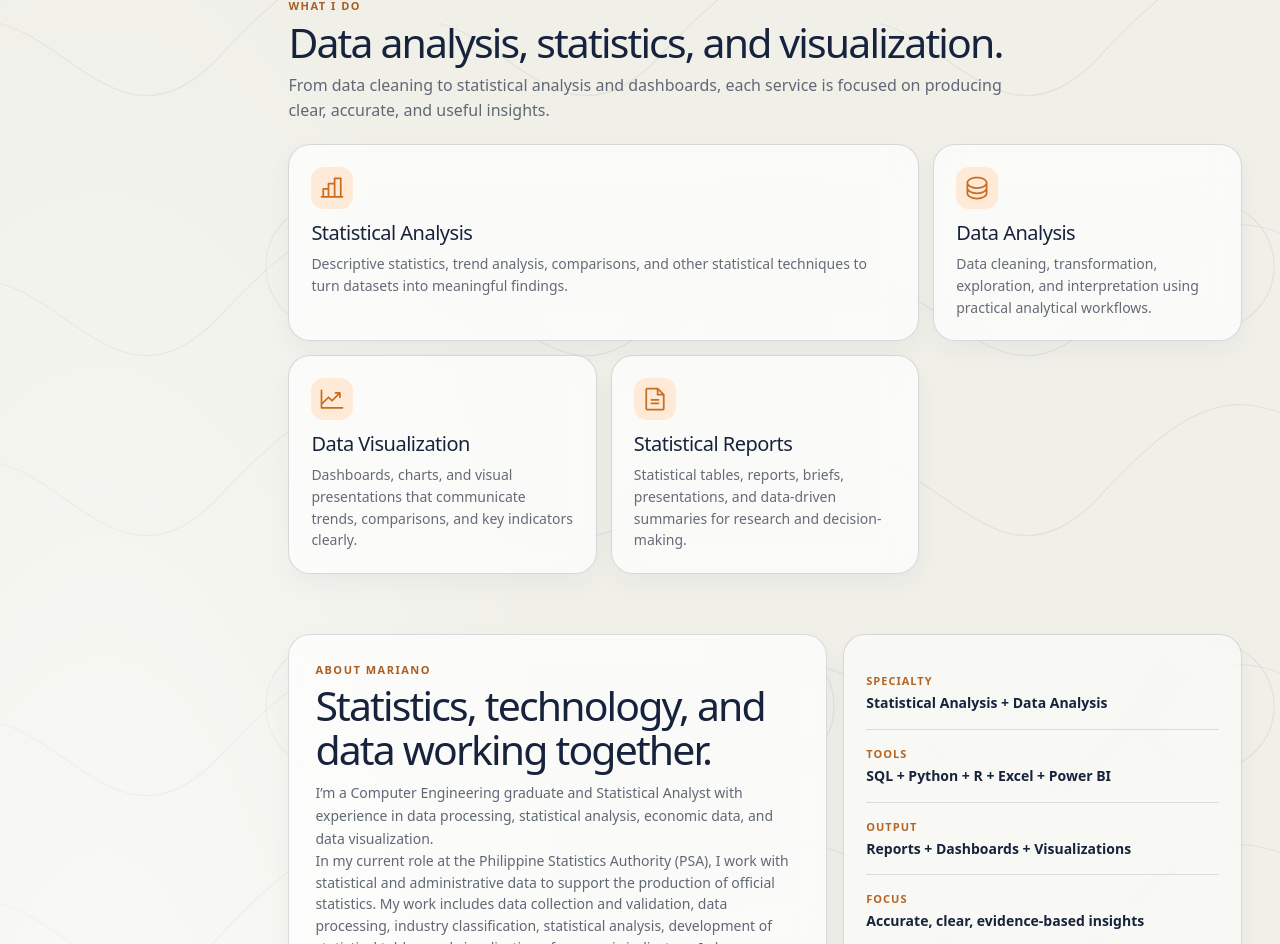
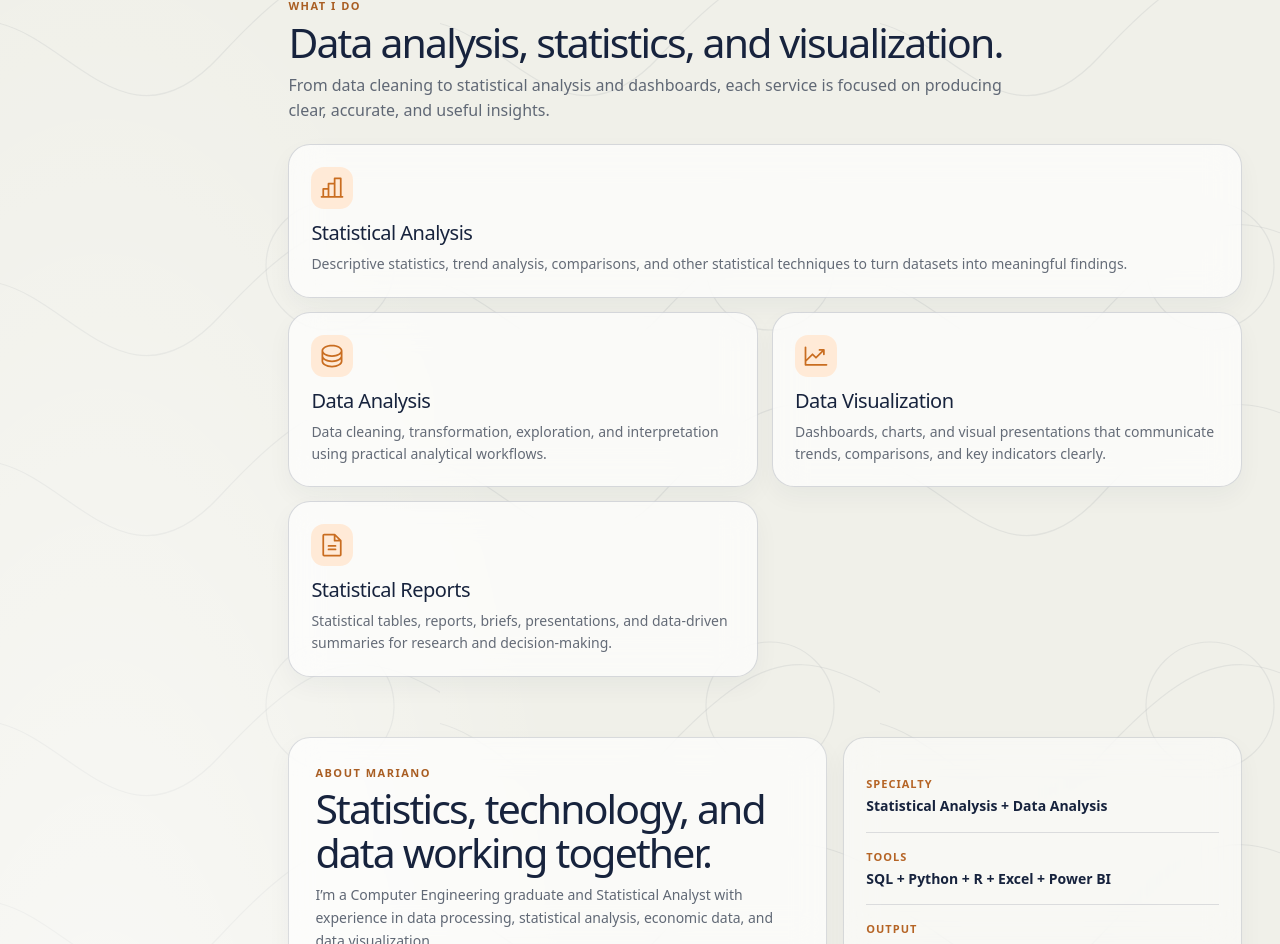
Before and after one commit to marianodags/My-Portfolio, a React (Vite) app: page / in a window 1280 px wide. Shown: the part 2014-2958 px from the top of the page. Built offline with nearby package versions, Linux system fonts and the light colour scheme.

Commit message:
Tune responsive dashboard card grid

```diff
--- a/src/index.css
+++ b/src/index.css
@@ -98,3 +98,7 @@ main{min-width:0}
 .social-pill:hover{border-color:var(--orange);color:#a95e23}
 .project-detail-link{display:inline-flex;align-items:center;gap:5px;margin-top:14px;font-size:12px;font-weight:800;color:#a95e23}
 @media(max-width:620px){.portfolio-sidebar{height:76px;padding:7px 8px;flex-direction:row;align-items:center;justify-content:space-around;box-shadow:0 -8px 28px rgba(23,35,61,.1)}.nav-item{min-height:58px;padding:7px 3px;font-size:11px}.sidebar-footer{display:none}}
+
+.card-grid .portfolio-card:first-child{grid-column:span 2}
+#services .card-grid{grid-template-columns:repeat(2,minmax(0,1fr))}
+@media(max-width:620px){.card-grid .portfolio-card:first-child{grid-column:span 1}#services .card-grid{grid-template-columns:1fr}}
```
